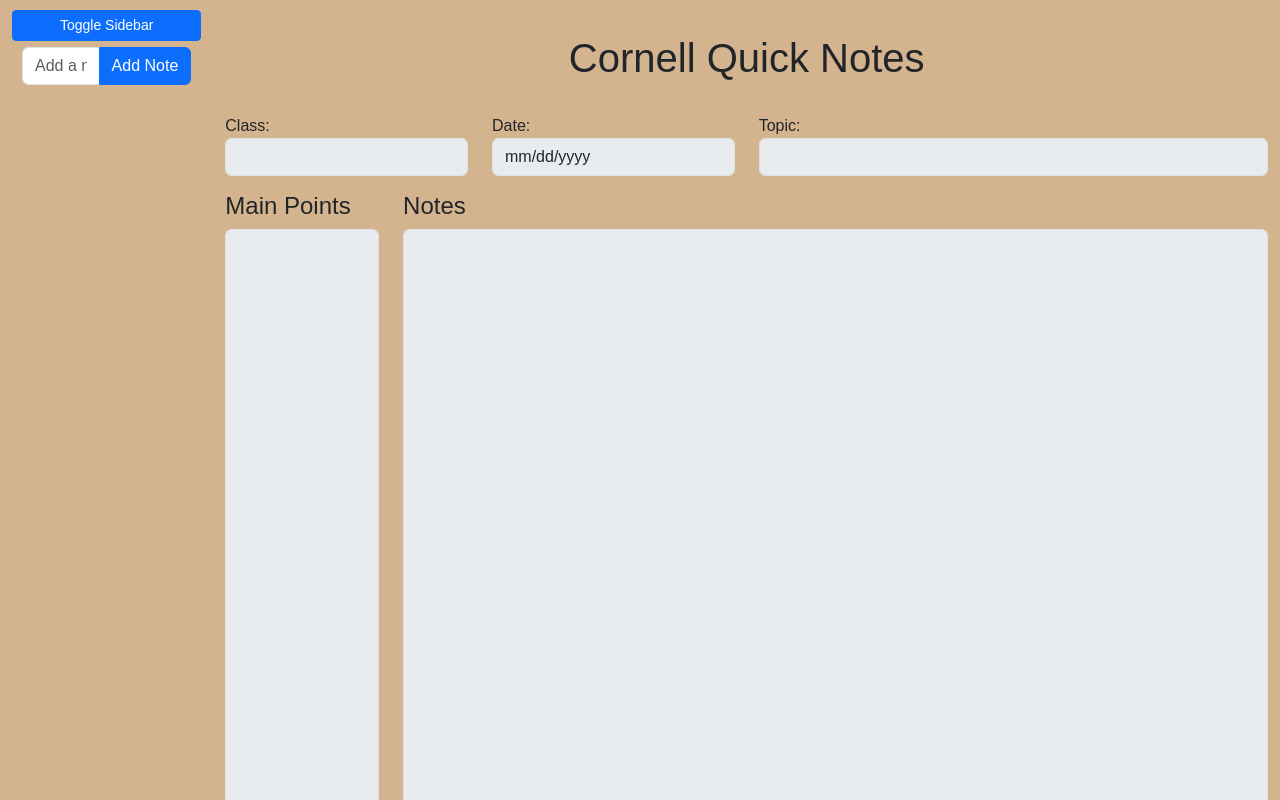
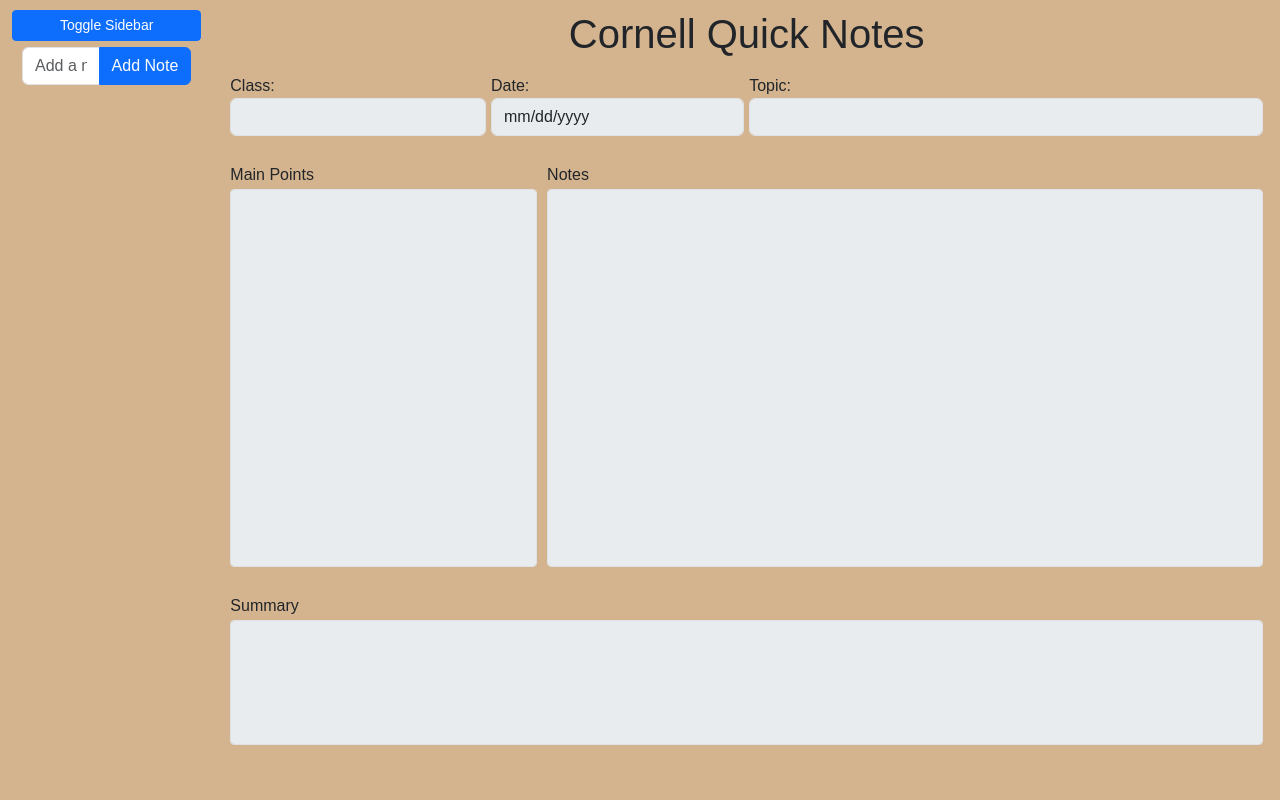
Before and after one commit to michealcoleyoung/cornell-quick-notes, a Flask app: page / in a window 1280 px wide. Run offline with Flask 3, Linux system fonts and the light colour scheme; data that the repository does not hold is empty.

Commit message:
Updated UI for Class, Date, Topic, Main Points, Notes and Summary

```diff
--- a/static/css/style.css
+++ b/static/css/style.css
@@ -85,9 +85,8 @@
 }
 
 .sidebar-content {
-    display: flex;
-    flex-direction: column;
-    height: calc(100vh - 38px); /* Adjust based on the height of your toggle button */
+    padding: 10px;
+    height: calc(100vh - 50px);
 }
 
 .sidebar-header {
@@ -102,7 +101,7 @@
 .sidebar-scroll {
     overflow-y: auto;
     flex-grow: 1;
-    padding: 0 15px 15px 15px;
+    padding: 0;
 }
 
 .main-content {
@@ -192,9 +191,12 @@
 }
 
 .list-group-item {
-    margin-bottom: 10px;
-    border-radius: 5px !important;
-    cursor: pointer;
+    display: flex !important;
+    justify-content: space-between;
+    align-items: center;
+    padding: 10px;
+    margin-bottom: 8px;
+    word-break: break-word;
 }
 
 .list-group-item:last-child {
@@ -202,7 +204,8 @@
 }
 
 #notes-list {
-    padding: 15px;
+    padding: 0;
+    margin: 0;
 }
 
 .list-group-item:hover {
@@ -230,3 +233,134 @@
     border-radius: 5px;
     display: none;
 }
+
+/* Cornell Notes Layout */
+.cornell-container {
+  display: flex;
+  flex-direction: column;
+  height: calc(100vh - 120px); /* Adjust based on header height */
+}
+
+.cornell-header {
+  padding: 0 5px; /* Match the padding of the content below */
+}
+
+.cornell-header .row {
+  margin: 0;
+}
+
+.cornell-header .col-md-3,
+.cornell-header .col-md-6 {
+  padding: 0;
+}
+
+.cornell-header .col-md-3:first-child {
+  padding-right: 2.5px;
+}
+
+.cornell-header .col-md-3:nth-child(2) {
+  padding: 0 2.5px;
+}
+
+.cornell-header .col-md-6 {
+  padding-left: 2.5px;
+}
+
+.cornell-body {
+  display: flex;
+  flex: 1;
+  gap: 5px;
+  padding: 5px 5px; /* Match the header padding */
+}
+
+.main-points-column {
+  width: 30%;
+  display: flex;
+  flex-direction: column;
+}
+
+.notes-column {
+  width: 70%;
+  display: flex;
+  flex-direction: column;
+}
+
+.main-points-column textarea,
+.notes-column textarea {
+  flex: 1;
+  width: 100%;
+  border: 1px solid #dee2e6;
+  border-radius: 4px;
+}
+
+.summary-section {
+  height: 150px;
+  padding: 0 5px; /* Match the header and body padding */
+}
+
+.summary-section textarea {
+  height: calc(100% - 25px);
+  width: 100%;
+  border: 1px solid #dee2e6;
+  border-radius: 4px;
+}
+
+/* Make headings more compact */
+.cornell-body h5,
+.summary-section h5 {
+  margin: 0 0 5px 0;
+  font-size: 1rem;
+}
+
+/* Responsive adjustments */
+@media (max-width: 768px) {
+  .cornell-body {
+    flex-direction: column;
+  }
+
+  .main-points-column,
+  .notes-column {
+    width: 100%;
+    height: 300px;
+  }
+
+  .summary-section {
+    height: 120px;
+  }
+}
+
+/* Style the add note form */
+#add-note-form {
+  margin-bottom: 15px;
+}
+
+#add-note-form .input-group {
+  width: 100%;
+}
+
+#add-note-form input {
+  min-height: 38px;
+}
+
+/* Style the note title button */
+.list-group-item button.btn-primary {
+  text-align: left;
+  white-space: normal;
+  word-wrap: break-word;
+  width: calc(100% - 70px); /* Give space for delete button */
+  background: none;
+  border: none;
+  color: #212529;
+  padding: 0;
+  margin-right: 10px;
+}
+
+.list-group-item button.btn-primary:hover {
+  color: #0d6efd;
+}
+
+/* Style the delete button */
+.list-group-item button.btn-danger {
+  min-width: 60px;
+  padding: 3px 8px;
+}
--- a/templates/index.html
+++ b/templates/index.html
@@ -29,7 +29,7 @@
               <!-- Existing notes will be populated here -->
                {% for note in notes %}
                <li class="list-group-item d-flex justify-content-between align-items-center" data-note-id="{{ note.id }}">
-                {{ note.title}}
+                <button class="btn-primary">{{ note.title}}</button>
                 <button class="btn btn-danger btn-sm" onclick="deleteNote(this)">Delete</button>
                </li>
                {% endfor %}
@@ -40,10 +40,13 @@
 
       <!-- Main content area -->
       <div class="col-md-10 main-content">
-        <header class="text-center my-4">
+        <header class="text-center">
           <h1>Cornell Quick Notes</h1>
         </header>
-        <div class="row">
+
+        <div class="cornell-container">
+          <div class="cornell-header">
+            <div class="row g-2">
               <div class="col-md-3">
                 <label for="class">Class:</label>
                 <input type="text" class="form-control" id="class" disabled>
@@ -57,25 +60,25 @@
                 <input type="text" class="form-control" id="topic" disabled>
               </div>
             </div>
-        <div class="row mt-3">
-          <div class="col-md-2">
-            <h4>Main Points</h4>
-            <textarea class="form-control" rows="30" id="main-points" disabled></textarea>
+          </div><br>
+
+          <div class="cornell-body">
+            <div class="main-points-column">
+              <h5>Main Points</h5>
+              <textarea class="form-control" id="main-points" disabled></textarea>
+            </div><br>
+
+            <div class="notes-column">
+              <h5>Notes</h5>
+              <textarea class="form-control" id="notes" disabled></textarea>
             </div>
-          <div class="col-md-10">
-            <h4>Notes</h4>
-            <textarea class="form-control" rows="30" id="notes" disabled></textarea>
+          </div><br>
+
+          <div class="summary-section">
+            <h5>Summary</h5>
+            <textarea class="form-control" id="summary" disabled></textarea>
           </div>
         </div>
-        <div class="row mt-3">
-          <div class="col-md-12">
-            <h4>Summary</h4>
-            <textarea class="form-control" rows="10" id="summary" disabled></textarea>
-          </div>
-        </div>
-        <footer class="text-center mt-3">
-          Page 1
-        </footer>
       </div>
     </div>
   </div>
```
Lines whose indentation alone changed are shown as unchanged.
